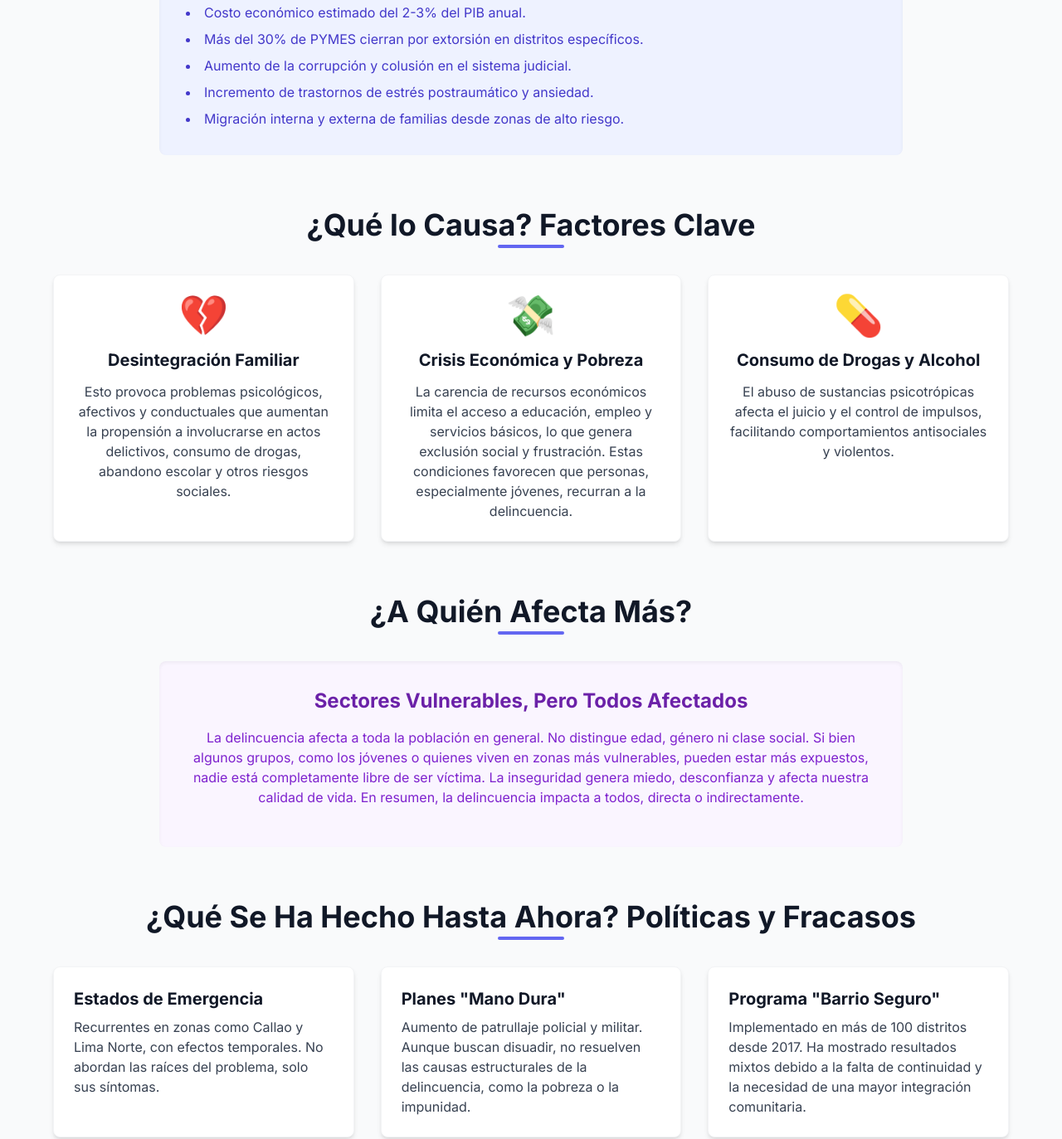
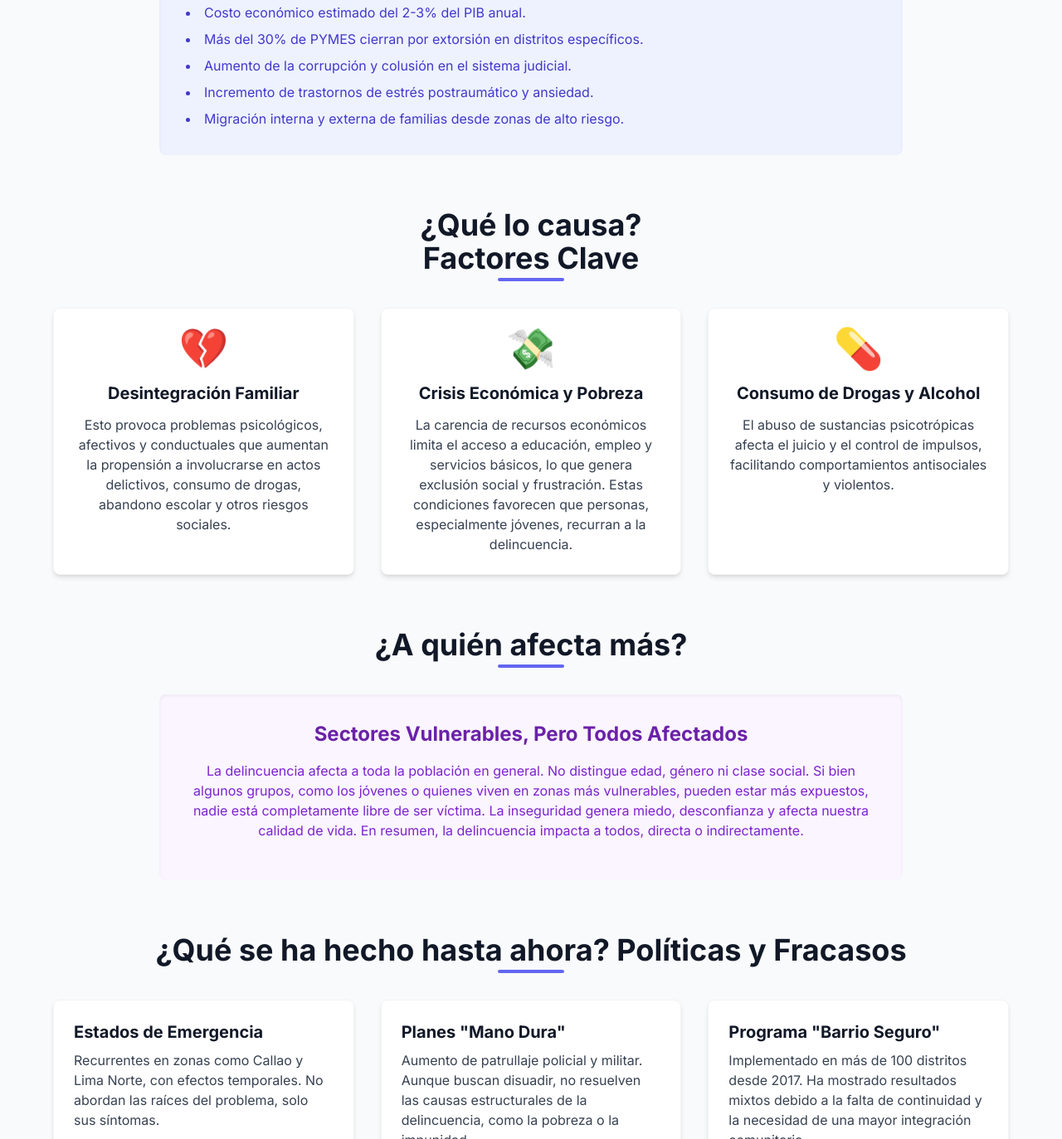
Before and after one commit to LesterCorrea/DP, a plain HTML site: page index.html in a window 1280 px wide. Shown: the part 904-2277 px from the top of the page at 83% size. Drawn offline with nearby package versions, Linux system fonts and the light colour scheme.

Commit message:
segundo commit

```diff
--- a/index.html
+++ b/index.html
@@ -113,7 +113,7 @@
         </section>
 
         <section id="impacto" class="mb-16">
-            <h2 class="text-3xl md:text-4xl font-bold text-center text-gray-900 section-title">¿Por Qué Es Importante Abordar la Delincuencia?</h2>
+            <h2 class="text-3xl md:text-4xl font-bold text-center text-gray-900 section-title">¿Por qué es importante abordar la delincuencia?</h2>
             <div class="grid grid-cols-1 md:grid-cols-3 gap-8 mt-8 max-w-6xl mx-auto">
                 <div class="bg-white p-6 rounded-lg shadow-md border border-gray-100">
                     <h3 class="text-xl font-semibold text-gray-900 mb-3">Impacto Económico</h3>
@@ -161,7 +161,7 @@ estabilidad del país a largo plazo.
         </section>
 
         <section id="causas" class="mb-16">
-            <h2 class="text-3xl md:text-4xl font-bold text-center text-gray-900 section-title">¿Qué lo Causa? Factores Clave</h2>
+            <h2 class="text-3xl md:text-4xl font-bold text-center text-gray-900 section-title">¿Qué lo causa? <br> Factores Clave</h2>
             <div class="grid grid-cols-1 md:grid-cols-3 gap-8 mt-8 max-w-6xl mx-auto">
                 <div class="bg-white p-6 rounded-lg shadow-md border border-gray-100 flex flex-col items-center text-center">
                     <span class="text-5xl mb-4" role="img" aria-label="Familia rota">💔</span>
@@ -182,7 +182,7 @@ estabilidad del país a largo plazo.
         </section>
 
         <section id="afectados" class="mb-16">
-            <h2 class="text-3xl md:text-4xl font-bold text-center text-gray-900 section-title">¿A Quién Afecta Más?</h2>
+            <h2 class="text-3xl md:text-4xl font-bold text-center text-gray-900 section-title">¿A quién afecta más?</h2>
             <div class="mt-8 bg-purple-50 p-8 rounded-lg shadow-inner max-w-4xl mx-auto text-center">
                 <h3 class="text-2xl font-bold text-purple-800 mb-4">Sectores Vulnerables, Pero Todos Afectados</h3>
                 <p class="text-purple-700 mb-4">
@@ -192,7 +192,7 @@ estabilidad del país a largo plazo.
         </section>
 
         <section id="hecho-hasta-ahora" class="mb-16">
-            <h2 class="text-3xl md:text-4xl font-bold text-center text-gray-900 section-title">¿Qué Se Ha Hecho Hasta Ahora? Políticas y Fracasos</h2>
+            <h2 class="text-3xl md:text-4xl font-bold text-center text-gray-900 section-title">¿Qué se ha hecho hasta ahora? Políticas y Fracasos</h2>
             <div class="grid grid-cols-1 md:grid-cols-2 lg:grid-cols-3 gap-8 mt-8 max-w-6xl mx-auto">
                 <div class="bg-white p-6 rounded-lg shadow-md border border-gray-100">
                     <h3 class="text-xl font-semibold text-gray-900 mb-2">Estados de Emergencia</h3>
```
